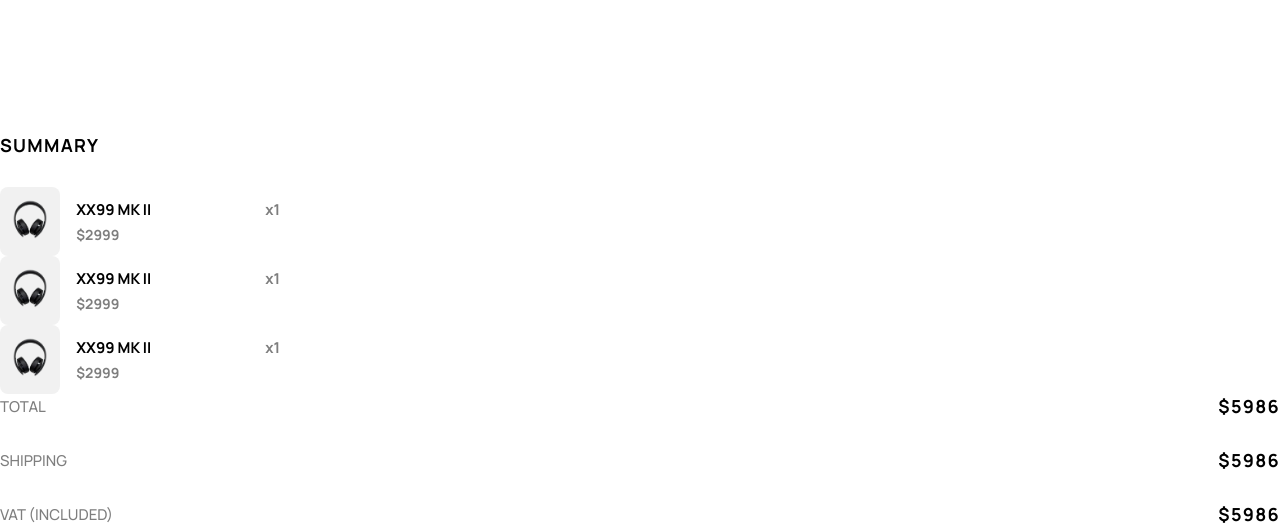
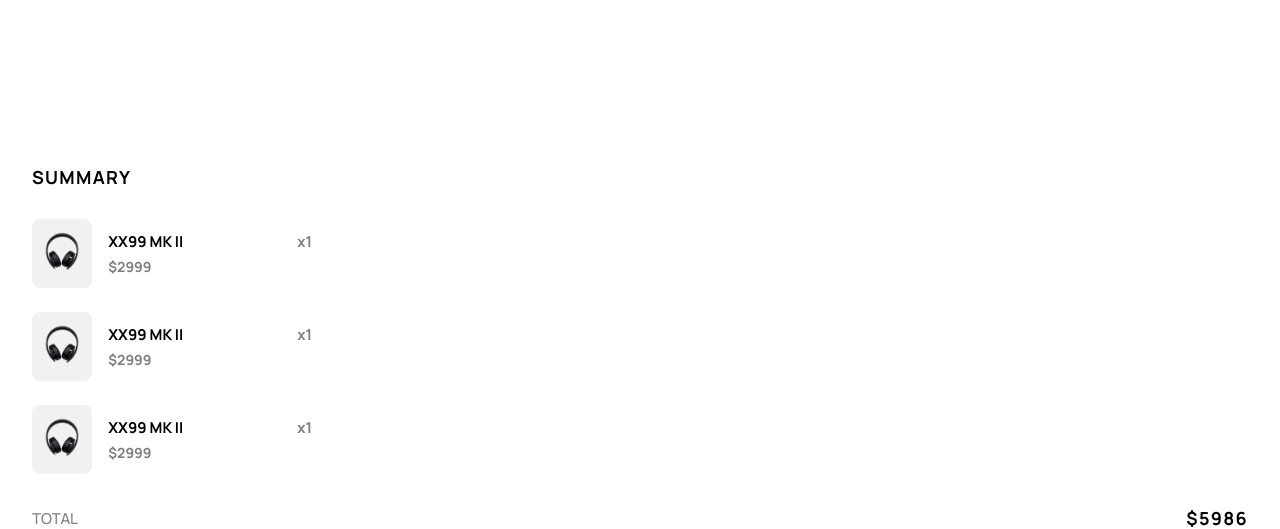
Before and after one commit to deeepak-me/swift, a React app: page /swift/earphones in a window 1280 px wide. Shown: the part 4460-4989 px from the top of the page. Built offline with nearby package versions, Linux system fonts and the light colour scheme; the HTML template or start-up script is replaced by a standard one.

Commit message:
feat: updated styles

```diff
--- a/src/components/summarycard/SummaryCard.jsx
+++ b/src/components/summarycard/SummaryCard.jsx
@@ -3,12 +3,18 @@ import AmountCard from "../amountcard/AmountCard";
 import { styled } from "styled-components";
 import Button from "../button/Button";
 
-// const Container = styled.div`
-//   display: flex;
-//   justify-content: center;
-//   align-items: center;
-//   margin-bottom: 160px;
-// `;
+const Container = styled.div`
+  /* display: flex;
+  justify-content: center;
+  align-items: center;
+  margin-bottom: 160px; */
+  border-radius: 8px;
+  background: #fff;
+  /* width: 350px; */
+  height: 100%;
+  flex-shrink: 0;
+  padding: 32px;
+`;
 
 const Title = styled.h6`
   color: #000;
@@ -19,6 +25,13 @@ const Title = styled.h6`
   letter-spacing: 1.286px;
   text-transform: uppercase;
   margin-bottom: 30px;
+`;
+
+const StyledAmountCard = styled.div`
+  display: flex;
+  flex-direction: column;
+  gap: 24px;
+  margin-bottom: 32px;
 `;
 
 const Segment = styled.span`
@@ -43,11 +56,13 @@ const CheckOutBtn = styled(Button)`
 
 const SummaryCard = () => {
   return (
-    <div>
+    <Container>
       <Title>Summary</Title>
-      <AmountCard />
-      <AmountCard />
-      <AmountCard />
+      <StyledAmountCard>
+        <AmountCard />
+        <AmountCard />
+        <AmountCard />
+      </StyledAmountCard>
       <div>
         <Segment>
           <AmntDiv>TOTAL</AmntDiv>
@@ -67,7 +82,7 @@ const SummaryCard = () => {
         </Segment>
       </div>
       <CheckOutBtn>CONTINUE & PAY</CheckOutBtn>
-    </div>
+    </Container>
   );
 };
 
```
